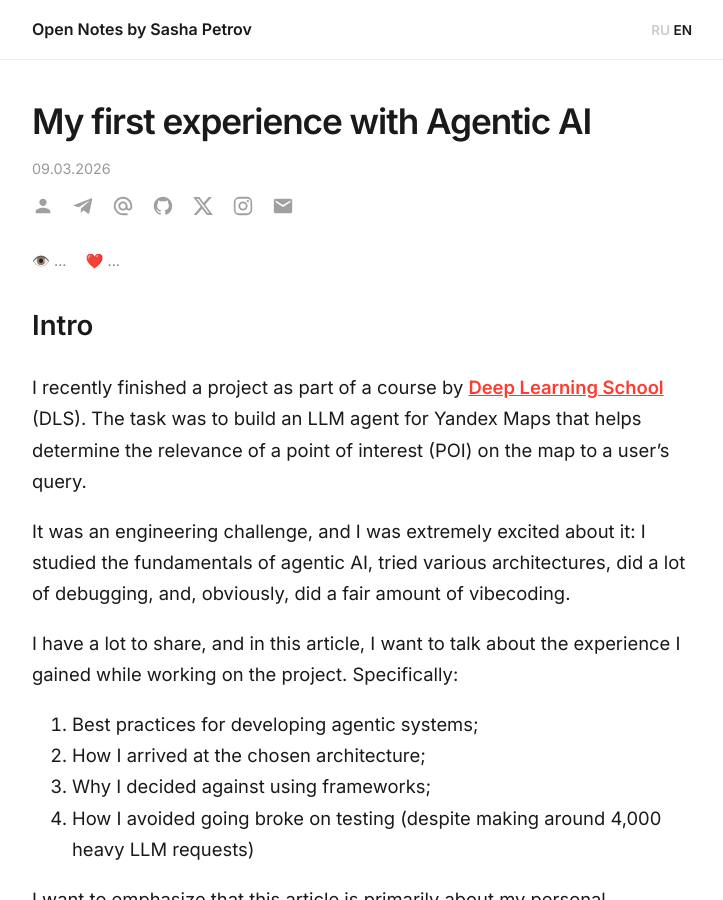
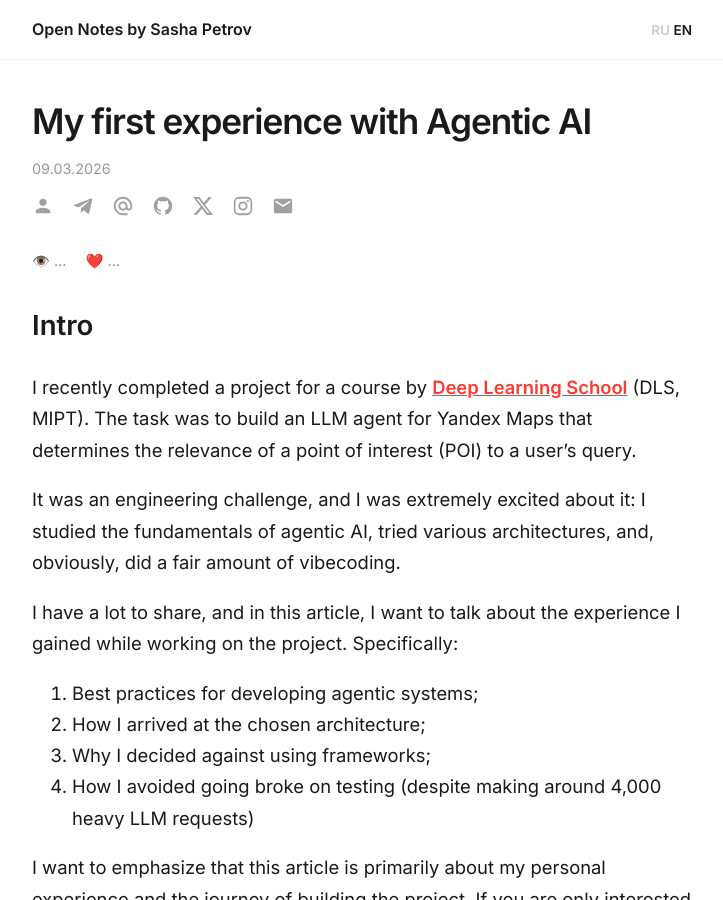
Before and after one commit to petrovortex/petrovortex.github.io, a Jekyll site: the page built from _posts/2026-03-09-dls-agent-en.md, in a window 1280 px wide and 900 px high. Shown: the whole window, without its empty margins (278-1001 px from the left). Built offline with Jekyll 4.4.1, drawn with Linux system fonts in a browser that asks for light colours; our own code applies the rules of GitHub Pages for plain Markdown files; comment, search, counter and statistics services are not loaded.

Commit message:
Update 2026-03-09-dls-agent-en.md

```diff
--- a/_posts/2026-03-09-dls-agent-en.md
+++ b/_posts/2026-03-09-dls-agent-en.md
@@ -8,9 +8,9 @@ excerpt: "Sharing my experience with the final project at Deep Learning School."
 
 ## Intro
 
-I recently finished a project as part of a course by [Deep Learning School](https://t.me/deep_learning_school_news) (DLS). The task was to build an LLM agent for Yandex Maps that helps determine the relevance of a point of interest (POI) on the map to a user's query.
+I recently completed a project for a course by [Deep Learning School](https://t.me/deep_learning_school_news) (DLS, MIPT). The task was to build an LLM agent for Yandex Maps that determines the relevance of a point of interest (POI) to a user's query.
 
-It was an engineering challenge, and I was extremely excited about it: I studied the fundamentals of agentic AI, tried various architectures, did a lot of debugging, and, obviously, did a fair amount of vibecoding.
+It was an engineering challenge, and I was extremely excited about it: I studied the fundamentals of agentic AI, tried various architectures, and, obviously, did a fair amount of vibecoding.
 
 I have a lot to share, and in this article, I want to talk about the experience I gained while working on the project. Specifically:
 
```
